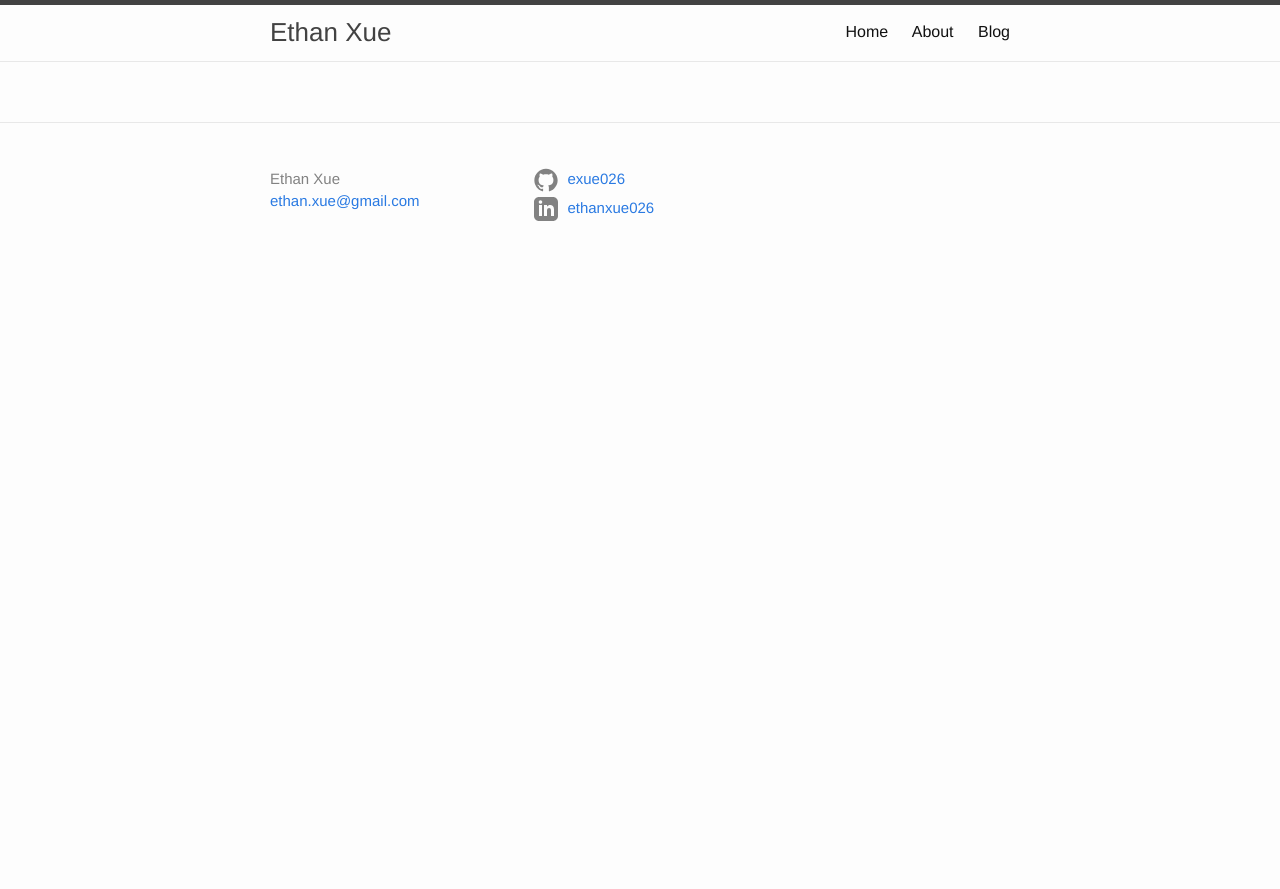
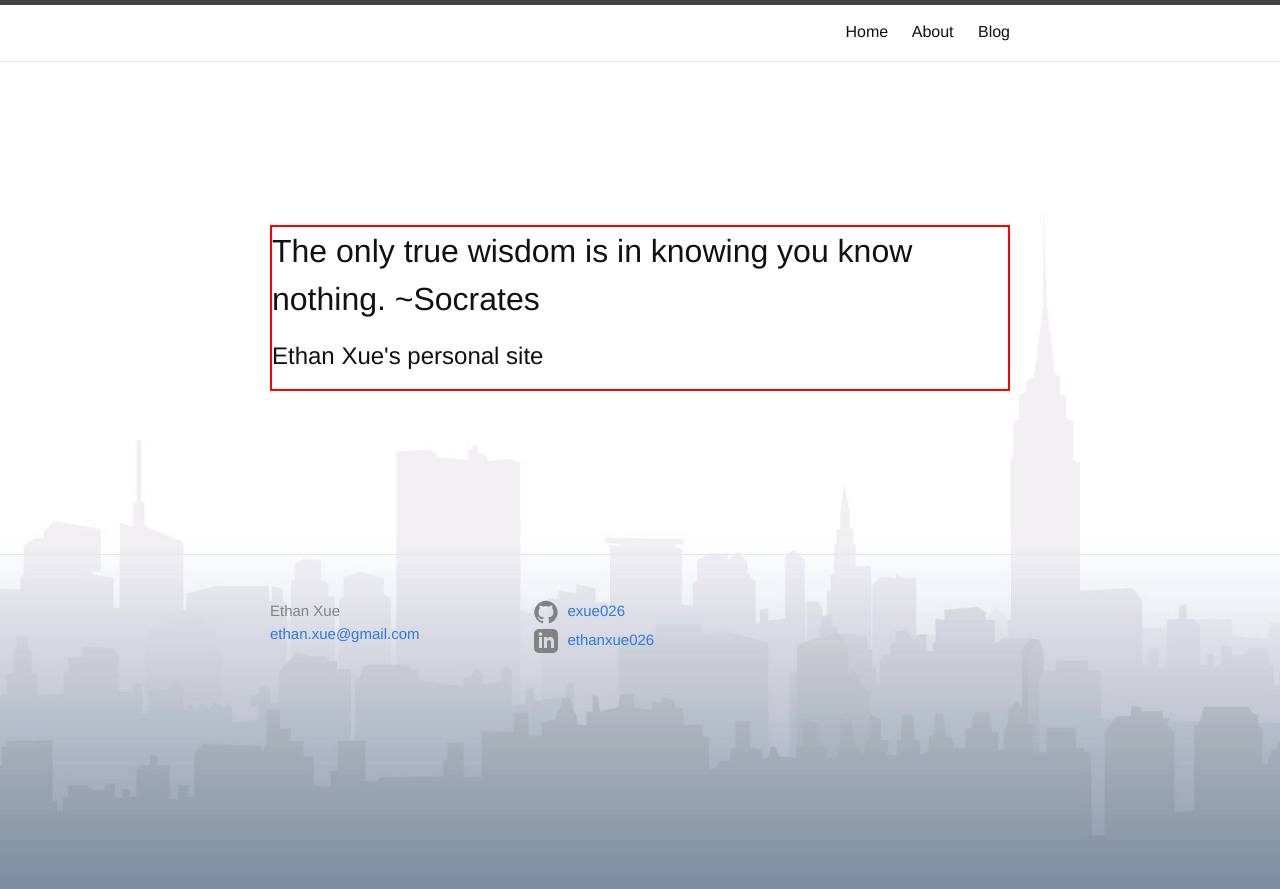
Before and after one commit to exue026/mysite, a Jekyll site: the page built from index.md, in a window 1280 px wide. Shown: the top 889 px of the page. Built offline with Jekyll 4.4.1, drawn with Linux system fonts in a browser that asks for light colours.

Commit message:
added background

```diff
--- a/_includes/header.html
+++ b/_includes/header.html
@@ -3,7 +3,6 @@
   <div class="wrapper">
     {% assign default_paths = site.pages | map: "path" %}
     {% assign page_paths = site.header_pages | default: default_paths %}
-    <a class="site-title" href="{{ "/" | relative_url }}">{{ site.title | escape }}</a>
 
     {% if page_paths %}
       <nav class="site-nav">
--- a/_layouts/home.html
+++ b/_layouts/home.html
@@ -7,6 +7,8 @@ layout: base
   {{ content }}
 
   <div id="home-container">
+    <h1>The only true wisdom is in knowing you know nothing. ~Socrates</h1>
+    <h2>Ethan Xue's personal site</h2>
   </div>
 
 </div>
--- a/_sass/minima/_layout.scss
+++ b/_sass/minima/_layout.scss
@@ -247,3 +247,23 @@
     }
   }
 }
+
+// Custom
+
+body {
+  background: url(img/home-screen4.jpg) no-repeat center center fixed;
+  -webkit-background-size: cover;
+  -moz-background-size: cover;
+  -o-background-size: cover;
+  background-size: cover;
+}
+
+// Home
+
+#home-container {
+  border-color: red;
+  border-width: 2px;
+  border-style: solid;
+  margin-top: 18%;
+  margin-bottom: 18%;
+}
```
Also changed, not shown: assets/img/home-screen2.jpg (added), assets/img/home-screen3.jpg (added), assets/img/home-screen4.jpg (added), assets/img/home-screen5.jpg (added), assets/img/home-screen6.jpg (added), assets/img/home-screen7.jpg (added), assets/img/home-screen8.jpg (added), assets/img/home-screen9.jpg (added), 1 other file.
